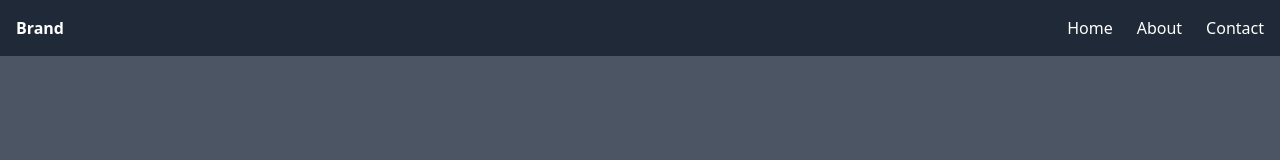
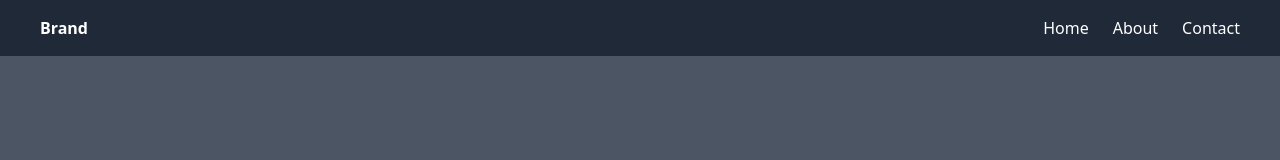
Before and after one commit to NahidHasan131/TailWind-Practices, a plain HTML site: page 1-min-challnge/Responsive namvbar/index.html in a window 1280 px wide. Drawn offline with nearby package versions, Linux system fonts and the light colour scheme.

Commit message:
1 min changes

```diff
--- a/1-min-challnge/Responsive namvbar/index.html
+++ b/1-min-challnge/Responsive namvbar/index.html
@@ -7,7 +7,7 @@
     <script src="https://cdn.tailwindcss.com"></script>
 </head>
 <body class="bg-gray-600">
-    <nav class="bg-gray-800 p-4 flex justify-between items-center">
+    <nav class="bg-gray-800 px-10 py-4 flex justify-between items-center">
         <h1 class="text-white font-bold">Brand</h1>
         <button class="text-white md:hidden">☰</button>
         <ul class="hidden md:flex space-x-6 text-white">
```
Also changed, not shown: 1-min-challnge/Floating hover card/index.html (+1 -2 lines), 1-min-challnge/Glassmorphism card/index.html (+1 -1 lines), 1-min-challnge/Mouse Trail Effect/index.html (+1 -1 lines), 1-min-challnge/Moving Text Marquee Effect/index.html (+1 -1 lines), 1-min-challnge/live text preview/index.html (+1 -3 lines).
